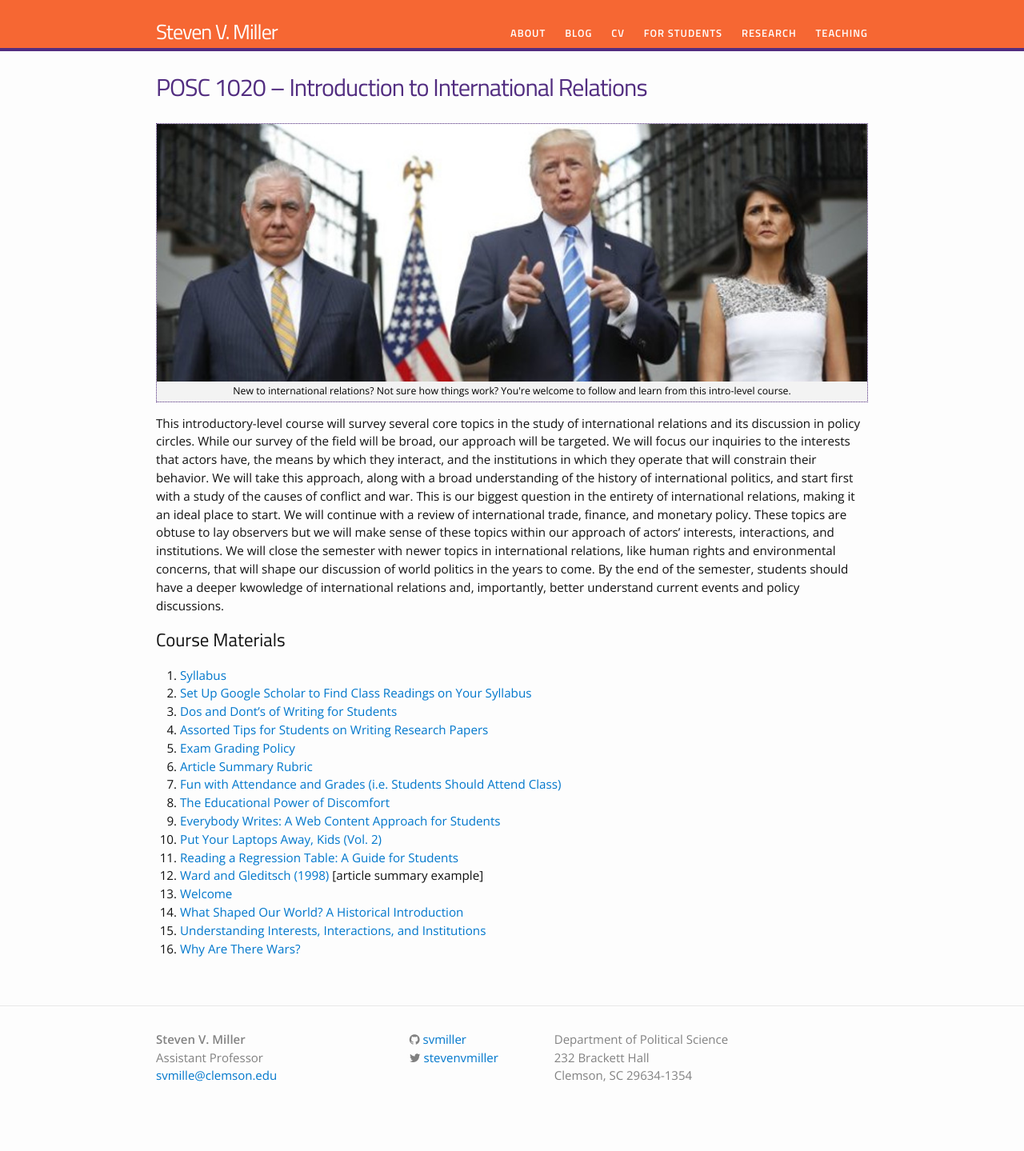
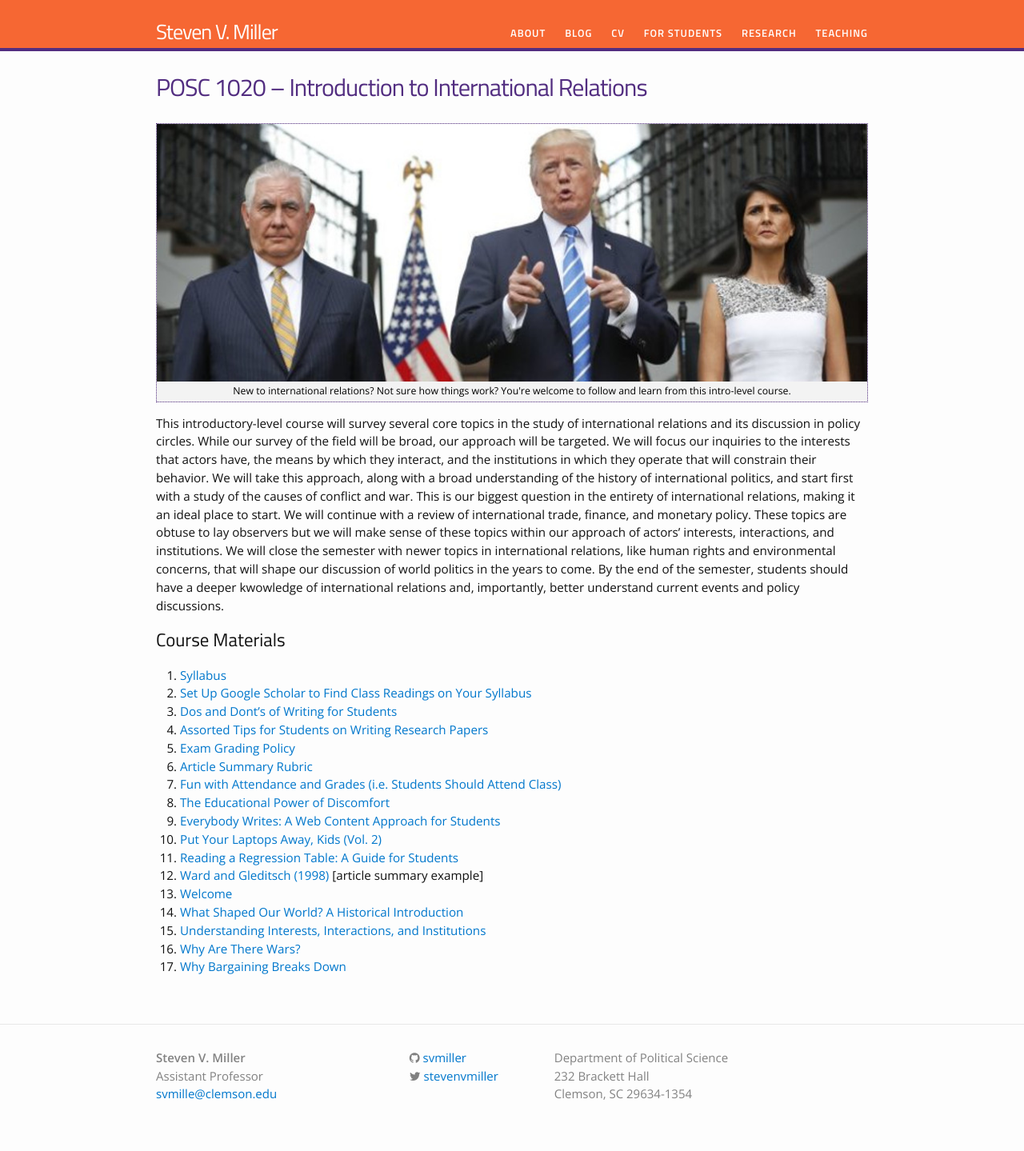
Before and after one commit to svmiller/svmiller.github.io, a Jekyll site: the page built from teaching/posc-1020.md, in a window 1280 px wide. Shown: the whole page at 80% size. Built offline with Jekyll 4.4.1, drawn with Linux system fonts in a browser that asks for light colours; nearby versions of some CDN libraries; some web fonts are replaced; before the commit the page ends 1416 px from its top, so only the background shows below that.

Commit message:
add 1020 lecture 09.07.2017

```diff
--- a/teaching/posc-1020.md
+++ b/teaching/posc-1020.md
@@ -26,3 +26,4 @@ This introductory-level course will survey several core topics in the study of i
 14. [What Shaped Our World? A Historical Introduction](https://www.dropbox.com/s/9gtnmyc86kjuc9u/posc1020-lecture-historical-intro.pdf?dl=0)
 15. [Understanding Interests, Interactions, and Institutions](https://www.dropbox.com/s/mbq8emmkmckqc9g/posc1020-lecture-iii.pdf?dl=0)
 16. [Why Are There Wars?](https://www.dropbox.com/s/encr8j1vbssy1nz/posc1020-lecture-war-1.pdf?dl=0)
+17. [Why Bargaining Breaks Down](https://www.dropbox.com/s/tm5zq5dsbdvqxkj/posc1020-lecture-war-2.pdf?dl=0)
```
